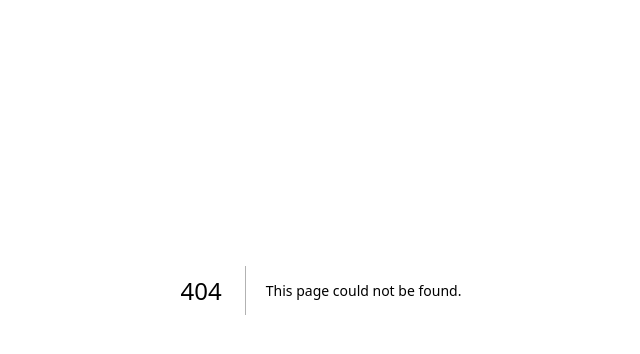
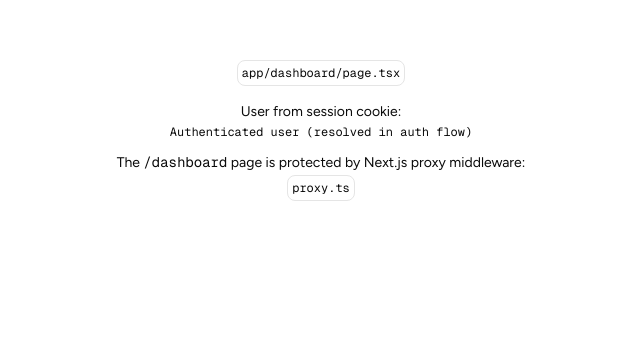
Before and after one commit to gloom-studio/gloom-next-template, a Next.js app: page /dashboard in a window 1280 px wide. Before the commit this address had no page. Shown: the part 110-464 px from the top of the page, without its empty margins (319-959 px from the left). Built offline with nearby package versions, Linux system fonts and the light colour scheme.

Commit message:
added middleware

```diff
--- /dev/null
+++ b/app/dashboard/page.tsx
@@ -0,0 +1,27 @@
+export default function DashboardPage() {
+  return (
+    <div className="flex min-h-[60vh] flex-col items-center justify-center px-6">
+      <div className="flex max-w-2xl flex-col items-center gap-3 text-center text-sm">
+        <pre className="mb-1 rounded-md border bg-card p-1 text-xs text-card-foreground">
+          app/dashboard/page.tsx
+        </pre>
+
+        <div>
+          User from session cookie:
+          <span className="mt-0.5 block font-mono text-xs">
+            Authenticated user (resolved in auth flow)
+          </span>
+        </div>
+
+        <div>
+          <p>
+            The <code>/dashboard</code> page is protected by Next.js proxy middleware:
+          </p>
+          <pre className="mx-auto mt-0.5 block w-fit rounded-md border bg-card p-1 text-xs text-card-foreground">
+            proxy.ts
+          </pre>
+        </div>
+      </div>
+    </div>
+  );
+}
--- /dev/null
+++ b/proxy.ts
@@ -0,0 +1,25 @@
+import { getSessionCookie } from 'better-auth/cookies';
+import { NextRequest, NextResponse } from 'next/server';
+
+export async function proxy(request: NextRequest) {
+  const sessionCookie = getSessionCookie(request);
+
+  const { pathname } = request.nextUrl;
+
+  // Redirect authenticated users away from login/signup pages
+  if (sessionCookie && ['/login', '/register'].includes(pathname)) {
+    return NextResponse.redirect(new URL('/dashboard', request.url));
+  }
+
+  // Redirect unauthenticated users trying to access protected routes
+  if (!sessionCookie && pathname.startsWith('/dashboard')) {
+    return NextResponse.redirect(new URL('/register', request.url));
+  }
+
+  return NextResponse.next();
+}
+
+export const config = {
+  // Apply middleware to these routes
+  matcher: ['/dashboard', '/login', '/register'],
+};
```
